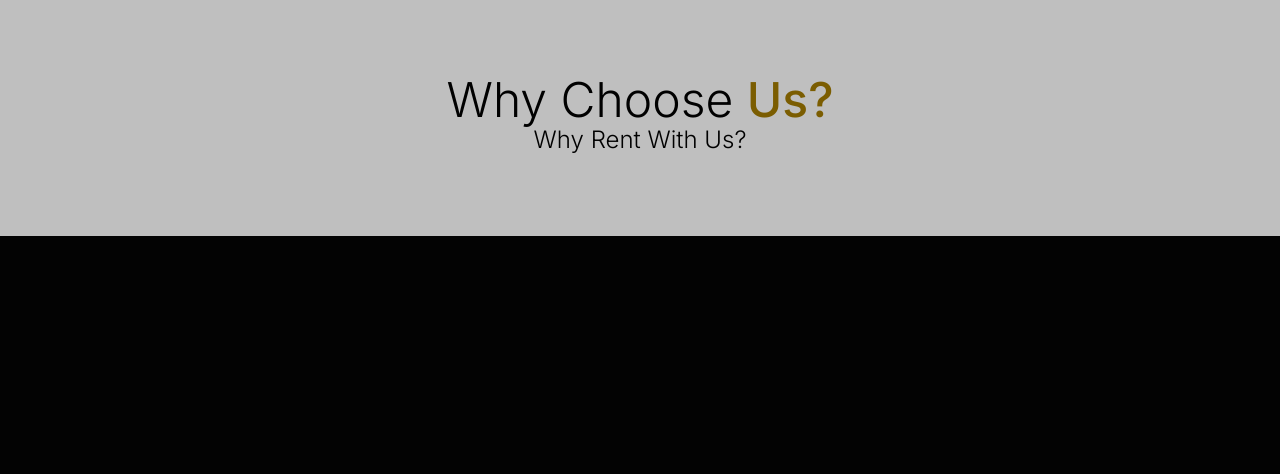
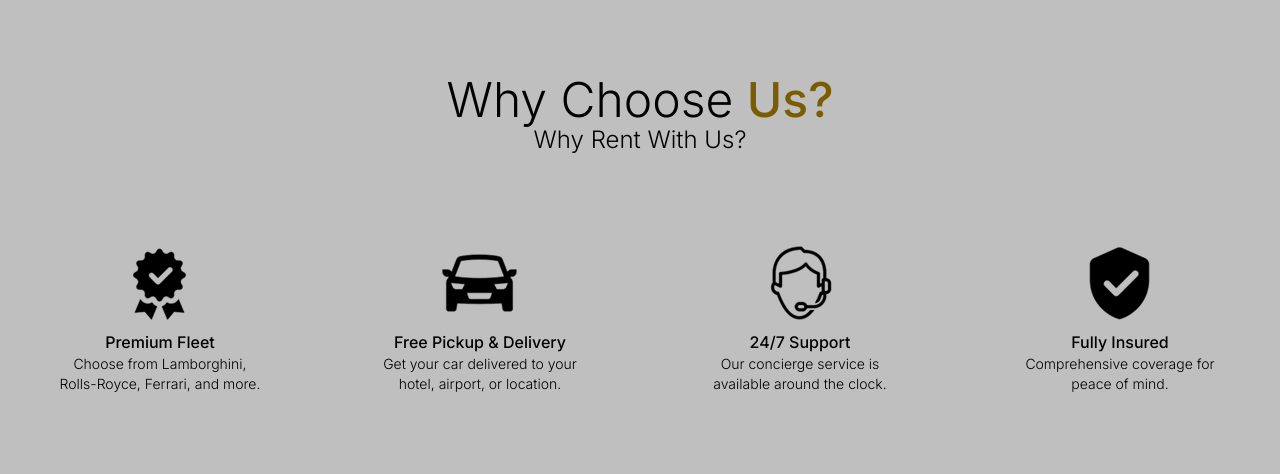
Before and after one commit to Bilal-19/Car-Rental-Website, a PHP site: page / in a window 1280 px wide. Shown: the part 790-1264 px from the top of the page. Before the commit the page ends 1026 px from the top, so only its background shows below. Run offline with PHP 8.4, Linux system fonts and the light colour scheme.

Commit message:
Updated landing page.

```diff
--- a/Visitor/index.php
+++ b/Visitor/index.php
@@ -15,8 +15,34 @@ require_once "../VisitorLayout/header.php";
 </div>
 
 <div class="container-fluid my-20 text-center">
-    <h3 class="text-5xl font-light">Why Choose <span class="text-[#7B5D01] font-medium">Us?</span></h3>
-    <p class="text-2xl font-light">Why Rent With Us?</p>
+    <h3 class="text-3xl md:text-5xl font-light">Why Choose <span class="text-[#7B5D01] font-medium">Us?</span></h3>
+    <p class="text-md md:text-2xl font-light">Why Rent With Us?</p>
+</div>
+
+<div class="w-full my-20 flex flex-col md:flex-row justify-around items-center">
+    <div class="w-80 md:w-1/6 text-center">
+        <img src="../Assets/premium.png" alt="premium_fleet" class="mx-auto">
+        <h4 class="font-medium text-md">Premium Fleet</h4>
+        <p class="font-light text-sm">Choose from Lamborghini, Rolls-Royce, Ferrari, and more.</p>
+    </div>
+
+     <div class="w-80 md:w-1/6 text-center">
+        <img src="../Assets/pickup_delivery.png" alt="pickup_delivery" class="mx-auto">
+        <h4 class="font-medium text-md">Free Pickup & Delivery</h4>
+        <p class="font-light text-sm">Get your car delivered to your hotel, airport, or location.</p>
+    </div>
+
+     <div class="w-80 md:w-1/6 text-center">
+        <img src="../Assets/support.png" alt="support" class="mx-auto">
+        <h4 class="font-medium text-md">24/7 Support</h4>
+        <p class="font-light text-sm">Our concierge service is available around the clock.</p>
+    </div>
+
+     <div class="w-80 md:w-1/6 text-center">
+        <img src="../Assets/insured.png" alt="insured" class="mx-auto">
+        <h4 class="font-medium text-md">Fully Insured</h4>
+        <p class="font-light text-sm">Comprehensive coverage for peace of mind.</p>
+    </div>
 </div>
 <?php
 require_once "../VisitorLayout/footer.php";
```
Also changed, not shown: Assets/insured.png (added), Assets/pickup_delivery.png (added), Assets/premium.png (added), Assets/support.png (added).
